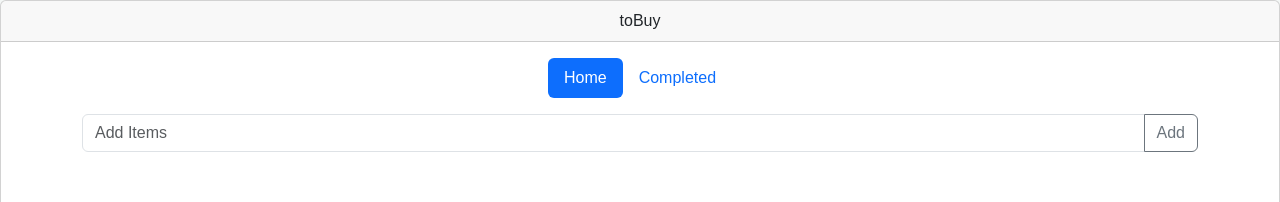
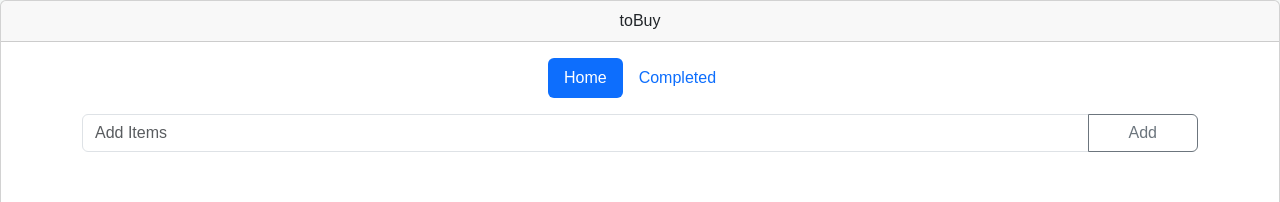
Before and after one commit to karan425/toBuy, a plain HTML site: page index.html in a window 1280 px wide. Shown: the top 202 px of the page. Drawn offline with nearby package versions, Linux system fonts and the light colour scheme; some packages are replaced by stand-ins of ours; a script that the page names is missing.

Commit message:
increase add button size

```diff
--- a/index.html
+++ b/index.html
@@ -64,7 +64,7 @@
             </header>
             <div class="input-group mb-3">
                 <input type="text" id="itemInput" class="form-control" placeholder="Add Items">
-                <button class="btn btn-outline-secondary" type="button" id="addButton">Add</button>
+                <button class="btn btn-outline-secondary" type="button" id="addButton" style="padding: 0 40px;">Add</button>
             </div>
 
             <!-- Table for Pending Items -->
```
